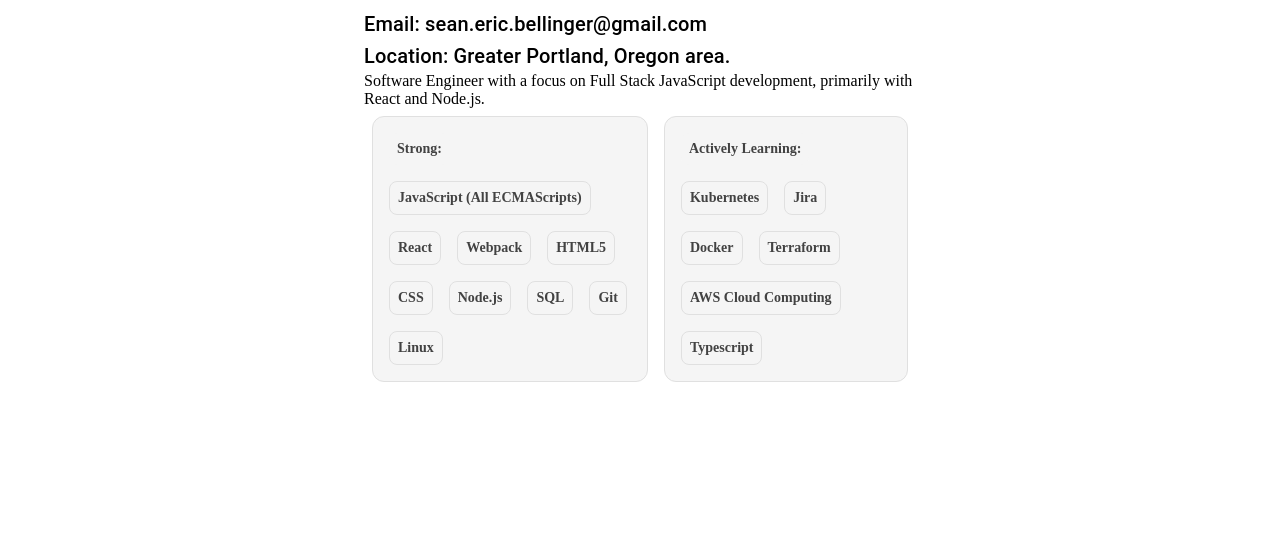
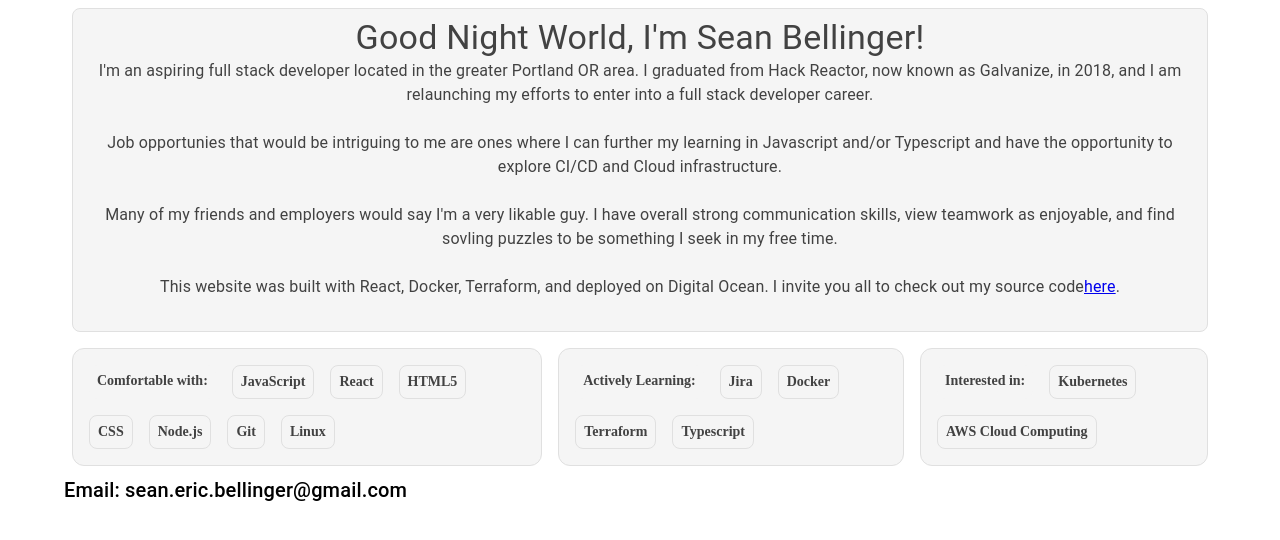
Before and after one commit to sean-bellinger/ResumeWebsite, a React (Create React App) app in the folder app/: page / in a window 1280 px wide. Shown: the top 540 px of the page. Built offline with nearby package versions, Linux system fonts and the light colour scheme; the HTML template or start-up script is replaced by a standard one.

Commit message:
Added dynamic greeting, clearer text about interests and myself, and a few style changes.

```diff
--- a/app/src/pages/home.js
+++ b/app/src/pages/home.js
@@ -45,44 +45,73 @@ function Item(props) {
       />
     );
   }
+  var greeting = function(){
+    let currentHour = new Date().getHours()
+    if(currentHour > 4 && currentHour < 12){
+      return 'Good Morning'
+    }
+    if(currentHour < 18){
+      return 'Good Afternoon'
+    }
+    if(currentHour < 21){
+      return 'Good Evening'
+    }
+      return 'Good Night'
+  }
 
 export default function Home() {
     return <div>
-        <Container maxWidth="sm">
-            <Box sx={{ spacing: "mr" }}>
-                <Typography variant="h6">
-                    Email: sean.eric.bellinger@gmail.com <br/>
-                    Location: Greater Portland, Oregon area.
-                </Typography>
-            </Box>
-            <Box>
-                    Software Engineer with a focus on Full Stack JavaScript development, primarily with React and Node.js.
-            </Box>
+        <Container>
+            <Card>
+              <Typography sx={{ textAlign: 'center' }} variant='h4'>
+                {greeting()} World, I'm Sean Bellinger!
+              </Typography>
+              <Typography sx={{ textAlign: 'center' }} variant='body1'>
+                I'm an aspiring full stack developer located in the greater Portland OR area. I graduated from Hack Reactor, now known as Galvanize, in 2018,
+                and I am relaunching my efforts to enter into a full stack developer career.<br/><br/>
+
+                Job opportunies that would be intriguing to me are ones where I can further my learning in Javascript and/or Typescript and have the opportunity
+                to explore CI/CD and Cloud infrastructure.<br/><br/>
+
+                Many of my friends and employers would say I'm a very likable guy. I have overall strong communication skills, view teamwork as enjoyable,
+                and find sovling puzzles to be something I seek in my free time.<br/><br/>
+
+                This website was built with React, Docker, Terraform, and deployed on Digital Ocean. I invite you all to check out my source code
+                <a href="https://github.com/sean-bellinger/ResumeWebsite" target="_blank">here</a>. <br/><br/>
+              </Typography>
+            </Card>
             <Box sx={{ display: 'flex', flexWrap: 'nowrap' }}>
                 <Card sx={{ display: 'flex', border: 1, borderRadius: '12px', flexWrap: 'wrap'}} >
-                    <Item sx={{ border: 0 }} >Strong:</Item>
-                    <Item > JavaScript (All ECMAScripts)</Item>
+                    <Item sx={{ border: 0 }} >Comfortable with:</Item>
+                    <Item > JavaScript</Item>
                     <Item >React</Item>
-                    <Item >Webpack</Item>
                     <Item >HTML5</Item>
                     <Item >CSS</Item>
                     <Item >Node.js</Item>
-                    <Item >SQL</Item>
                     <Item >Git</Item>
                     <Item >Linux</Item>
                 </Card>
                 <Card sx={{ display: 'flex', border: 1, borderRadius: '12px', flexWrap: 'wrap'}}>
                     <Item sx={{ border: 0 }} >Actively Learning:</Item>
-                    <Item>Kubernetes</Item>
                     <Item>Jira</Item>
                     <Item>Docker </Item>
                     <Item>Terraform </Item>
-                    <Item>AWS Cloud Computing </Item>
                     <Item>Typescript </Item>
                 </Card>
+                <Card sx={{ display: 'flex', border: 1, borderRadius: '12px', flexWrap: 'wrap'}}>
+                    <Item sx={{ border: 0 }} >Interested in:</Item>
+                    <Item>Kubernetes</Item>
+                    <Item>AWS Cloud Computing </Item>
+
+                </Card>
             </Box>
-            <a class="social-container" href="https://www.linkedin.com/in/sean-bellinger/" target="_blank"><ion-icon name="logo-linkedin"></ion-icon></a>
-            <a class="social-container" href="https://github.com/sean-bellinger?tab=repositories" target="_blank"><ion-icon name="logo-github"></ion-icon></a>
+            <Typography variant="h6">
+                  Email: sean.eric.bellinger@gmail.com <br/>
+            </Typography>
+              <Typography variant="h3">
+                <a class="social-container" href="https://www.linkedin.com/in/sean-bellinger/" target="_blank"><ion-icon name="logo-linkedin"></ion-icon></a>
+                <a class="social-container" href="https://github.com/sean-bellinger?tab=repositories" target="_blank"><ion-icon name="logo-github"></ion-icon></a>
+              </Typography>
         </Container>
     </div>
 }
```
